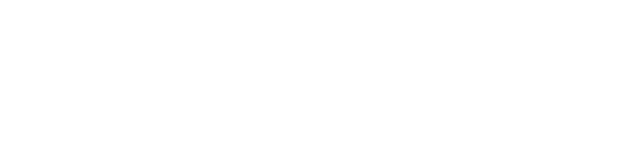
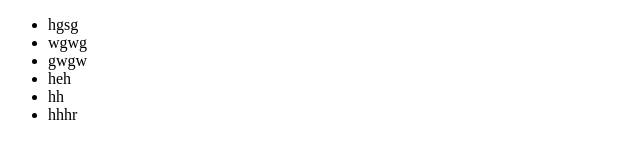
Before and after one commit to lanasem/test, a plain HTML site: page index.html in a window 1280 px wide. Shown: the whole page, without its empty margins (0-640 px from the left). Drawn offline with Linux system fonts and the light colour scheme.

Commit message:
4-th commit

```diff
--- a/index.html
+++ b/index.html
@@ -5,6 +5,15 @@
 	<title>Document</title>
 </head>
 <body>
+	<ul>
+		<li>hgsg</li>
+		<li>wgwg</li>
+		<li>gwgw</li>
+		<li>heh</li>
+		<li>hh</li>
+		<li>hhhr</li>
+	</ul>
+
 
 </body>
 </html>
```
